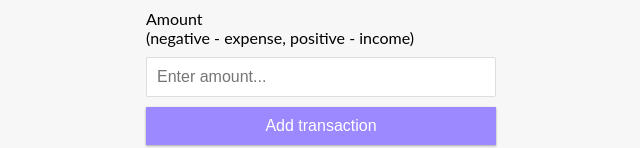
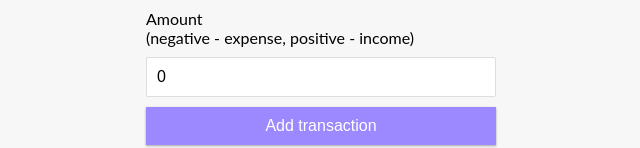
Before and after one commit to Mdakhib/Expense-Tracker-in-react, a React (Create React App) app: page / in a window 1280 px wide. Shown: the part 570-718 px from the top of the page, without its empty margins (319-959 px from the left). Built offline with nearby package versions, Linux system fonts and the light colour scheme.

Commit message:
data is passing by using contextApi and useReducer

```diff
--- a/src/App.js
+++ b/src/App.js
@@ -4,10 +4,11 @@ import Balance from "./components/Balance";
 import { Header } from "./components/Header";
 import IncomeExpenses from "./components/IncomeExpenses";
 import TransactionList from "./components/TransactionList";
+import { GlobalProvider } from "./context/GlobalState";
 
 function App() {
   return (
-    <div>
+    <GlobalProvider>
       <Header />
       <div className="container">
         <Balance />
@@ -15,7 +16,7 @@ function App() {
         <TransactionList />
         <AddTransaction />
       </div>
-    </div>
+    </GlobalProvider>
   );
 }
 
--- a/src/components/AddTransaction.js
+++ b/src/components/AddTransaction.js
@@ -1,20 +1,37 @@
-import React from 'react'
+import React, { useState } from 'react'
 
 function AddTransaction() {
+
+
+  const [text, setText] = useState();
+  const [amount,setAmount]=useState(0)
+
     return (
       <>
         <h3>Add new transaction</h3>
         <form>
           <div className="form-control">
             <label htmlFor="text">Text</label>
-            <input type="text" id="text" placeholder="Enter text..." />
+            <input
+              type="text"
+              id="text"
+              value={text}
+              onChange={(e) => setText(e.target.value)}
+              placeholder="Enter text..."
+            />
           </div>
           <div className="form-control">
             <label htmlFor="amount">
               Amount <br />
               (negative - expense, positive - income)
             </label>
-            <input type="number" id="amount" placeholder="Enter amount..." />
+            <input
+              type="number"
+              id="amount"
+              value={amount}
+              onChange={(e) => setAmount(e.target.value)}
+              placeholder="Enter amount..."
+            />
           </div>
           <button className="btn">Add transaction</button>
         </form>
--- /dev/null
+++ b/src/context/AppReducer.js
@@ -0,0 +1,6 @@
+export default (state, action) => {
+  switch (action.type) {
+    default:
+      return state;
+  }
+};
--- /dev/null
+++ b/src/context/GlobalState.js
@@ -0,0 +1,29 @@
+import React, { createContext, useReducer } from "react";
+import AppReducer from "./AppReducer";
+
+
+
+//initial State
+
+const initialState = {
+  transaction: [
+    { id: 1, text: "Flower", amount: -20 },
+    { id: 2, text: "Salary", amount: 300 },
+    { id: 3, text: "Book", amount: -10 },
+    { id: 4, text: "Camera", amount: 150 },
+  ],
+};
+
+//create context
+export const GlobalContext = createContext(initialState);
+
+//Provider Component
+export const GlobalProvider = ({ children }) => {
+  const [state, dispatch] = useReducer(AppReducer, initialState);
+
+  return (
+    <GlobalContext.Provider value={{ transaction: state.transaction }}>
+      {children}
+    </GlobalContext.Provider>
+  );
+};
```
